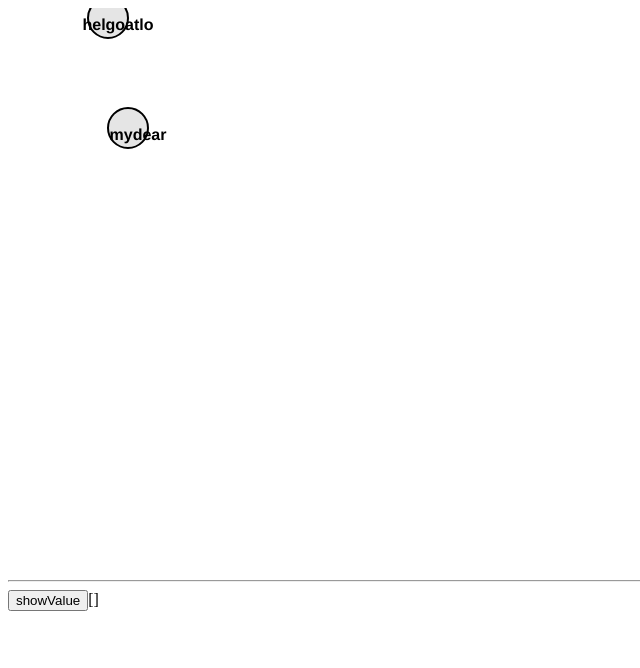
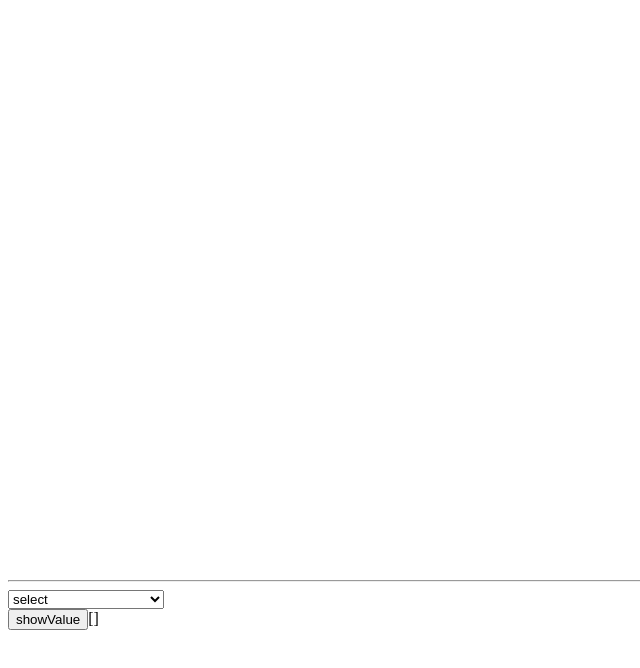
Before and after one commit to mulefish/project_view_display, a React (Create React App) app: page /ForceDirectedGraph in a window 1280 px wide. Shown: the top 668 px of the page, without its empty margins (0-640 px from the left). Built offline with nearby package versions, Linux system fonts and the light colour scheme.

Commit message:
checkpoint

```diff
--- /dev/null
+++ b/public/data.json
@@ -0,0 +1,3 @@
+[
+    "client_app_03_20.json"
+]
--- a/src/pages/ForceDirectedGraph/layout.js
+++ b/src/pages/ForceDirectedGraph/layout.js
@@ -1,4 +1,4 @@
-import React, { useEffect } from "react";
+import React, { useEffect, useState } from "react";
 import * as d3 from "d3";
 import { Dot } from './logic.js'
 
@@ -72,31 +72,75 @@ const ForceDirectedGraph = ({
 }) => {
     const width = window.innerWidth
     const height = window.innerHeight * 0.7
+    const [datasets, setDatasets] = useState([])
+    const [points, setPoints] = useState([])
     function showValue() {
         getABCFunc()
     }
 
-    useEffect(() => {
+    // useEffect(() => {
 
-        let points = []
-        points.push({ "id": "mydear", "x": 120, "y": 120 })
-        points.push({ "id": "helgoatlo", "x": 100, "y": 10 })
+    //     let points = []
+    //     points.push({ "id": "mydear", "x": 120, "y": 120 })
+    //     points.push({ "id": "helgoatlo", "x": 100, "y": 10 })
 
-        points.forEach((info) => {
-            let p = new Dot(info.id, info.x, info.y)
-            pieces[info.id] = p
-            addPieceIntoDom(p)
-        })
-    })
+    //     points.forEach((info) => {
+    //         let p = new Dot(info.id, info.x, info.y)
+    //         pieces[info.id] = p
+    //         addPieceIntoDom(p)
+    //     })
+    // })
     const style_obj = {
         marginTop: 0, width: width + "px", height: height + "px", background: "#fff"
     }
+
+    useEffect(() => {
+        fetch("data.json")
+            .then(response => response.json())
+            .then(data => {
+                setDatasets(data)
+            });
+    }, []);
+
+    const chooseDataset = (e) => {
+        const choice = e.target.value;
+        if (choice === "select") {
+            // skip it
+        } else {
+            fetch(choice)
+                .then(response => response.json())
+                .then(data => {
+                    let ary = []
+                    for (let k in data) {
+                        let obj = data[k]
+                        obj.id = obj.nickname
+                        obj.x = Math.random() * width
+                        obj.y = Math.random() * height
+                        const p = new Dot(obj.id, obj.x, obj.y)
+                        pieces[obj.id] = p
+                        addPieceIntoDom(p)
+                    }
+                })
+        }
+    }
+
+    let options = []
+    options.push(<option>select</option>)
+    datasets.forEach((ds) => {
+        options.push(<option>{ds}</option>)
+    })
+
+
     return (
         <>
             <svg id="graph"
                 style={style_obj}
             />
             <hr></hr>
+            <select onChange={(e) => chooseDataset(e)}>
+                {options}
+            </select>
+            <br></br>
             <button onClick={showValue}>showValue</button>
             { JSON.stringify(abcValue, null, 10)}
         </>
```
